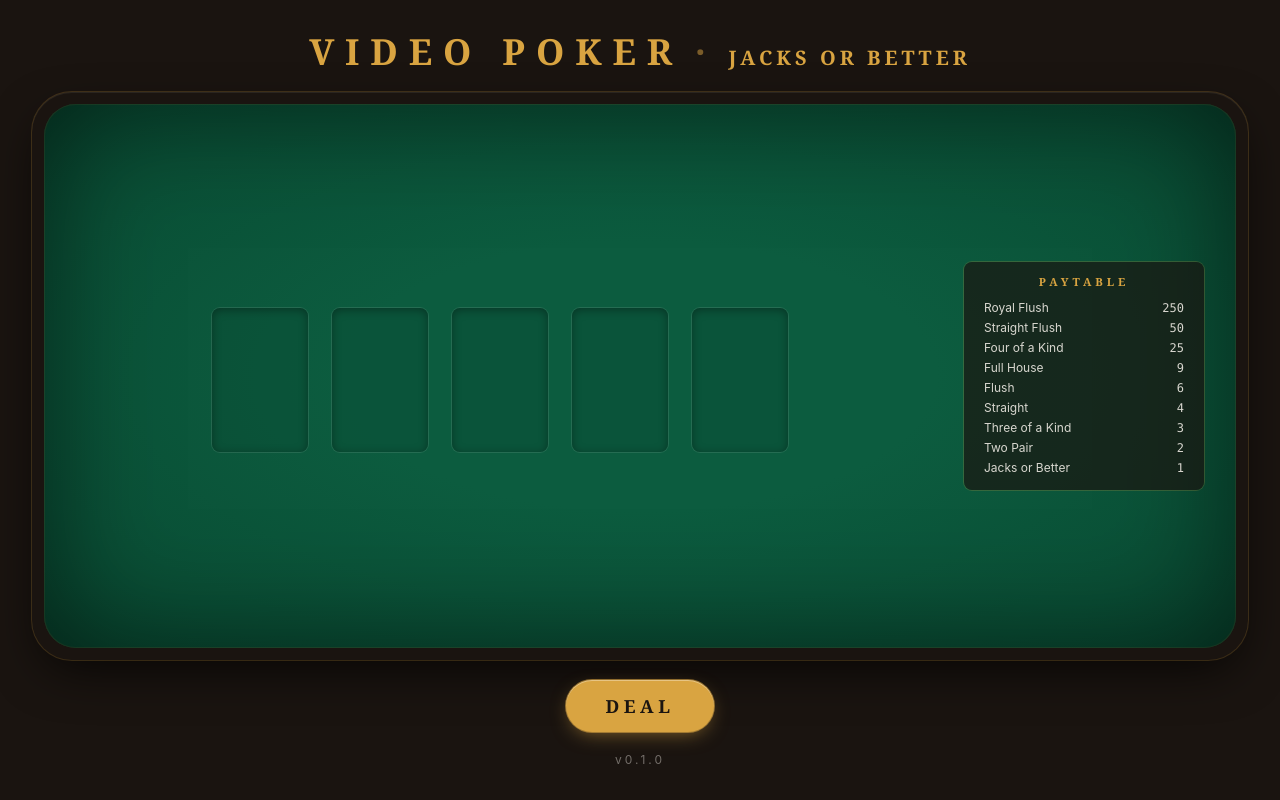
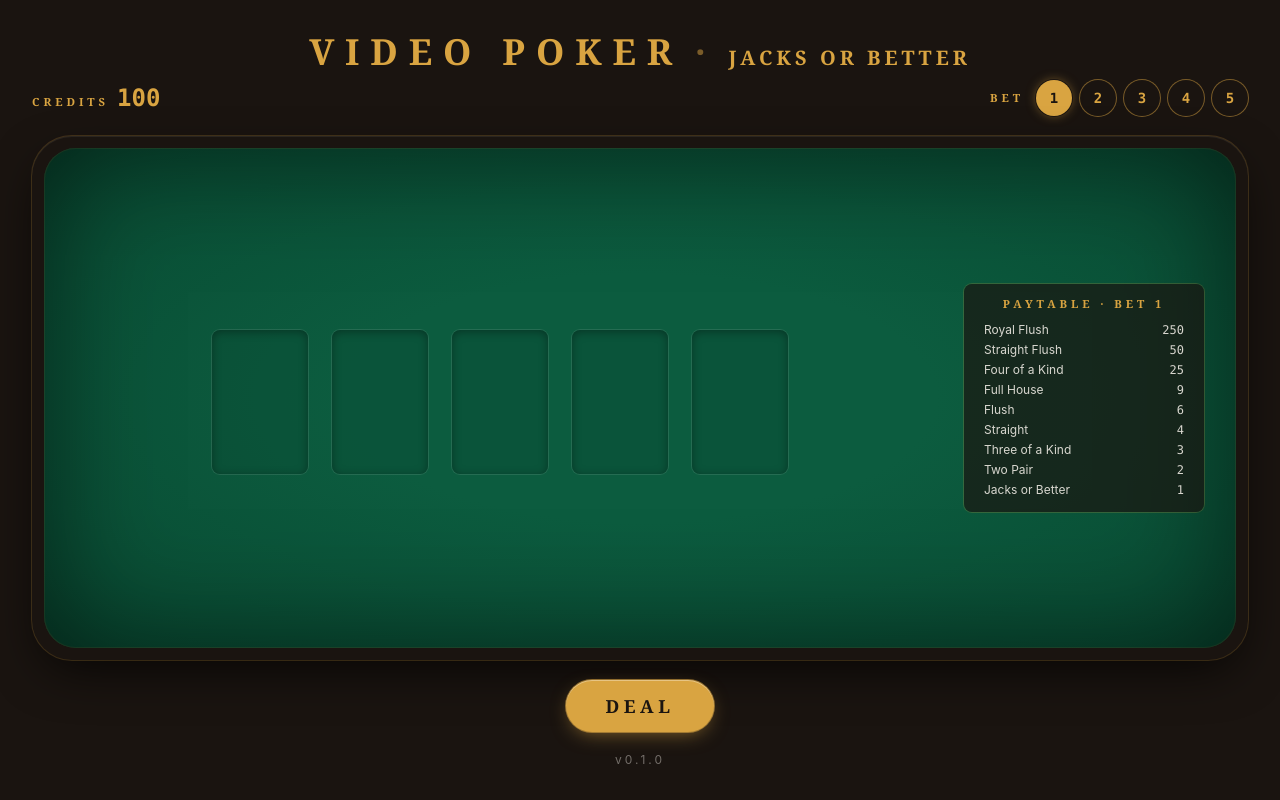
Before and after one commit to jonathan-epita/poker-react, a React (Vite) app: page / in a window 1280 px wide. Built offline with nearby package versions, Linux system fonts and the light colour scheme.

Commit message:
feat: ✨ credit economy with betting and payouts

```diff
--- a/src/App.tsx
+++ b/src/App.tsx
@@ -1,20 +1,28 @@
 import { useReducer } from "react";
+import BetSelector from "./components/BetSelector";
 import Card from "./components/Card";
+import GameOverOverlay from "./components/GameOverOverlay";
 import Paytable from "./components/Paytable";
 import ResultBadge from "./components/ResultBadge";
+import ResultBanner from "./components/ResultBanner";
+import { GOLD_BUTTON } from "./components/button";
 import { evaluate } from "./engine/evaluate";
 import {
+  type Bet,
   type HoldIndex,
   dealDeck,
   gameReducer,
   HAND_SIZE,
   initialState,
+  isGameOver,
 } from "./game/reducer";
 
 /**
  * The casino table shell: a dark rail framing the felt, a gold masthead, a
- * controls row, a version stamp. The machine state lives here in `useReducer`
- * over the framework-free reducer; components below stay presentational.
+ * credits-and-bet rail, a controls row, a version stamp. The machine state
+ * lives here in `useReducer` over the framework-free reducer; components
+ * below stay presentational. The optional `rng` is the Deal's injectable
+ * randomness — the production default is `Math.random`; tests seed it.
  */
 
 /** Empty felt slot: same footprint as a size-md Card so the layout never
@@ -22,21 +30,24 @@ import {
 const SLOT_FRAME =
   "aspect-[2/3] w-24 rounded-lg bg-felt-deep/40 shadow-[inset_0_2px_10px_rgb(0_0_0/0.35)] ring-1 ring-cream/10";
 
-/** The controls row's gold pill, present in every phase. */
-const BUTTON_STYLE =
-  "rounded-full bg-gold px-10 py-3 font-serif text-lg font-bold tracking-[0.25em] text-rail uppercase shadow-[0_6px_20px_-6px_rgb(217_164_65/0.6),inset_0_1px_0_rgb(255_255_255/0.35)] ring-1 ring-gold/60 transition-[filter,transform] hover:brightness-110 active:translate-y-px";
+interface AppProps {
+  /** Shuffle source for `dealDeck`; deterministic in tests. */
+  rng?: () => number;
+}
 
-export default function App() {
+export default function App({ rng = Math.random }: AppProps) {
   const [state, dispatch] = useReducer(gameReducer, undefined, initialState);
   const idle = state.phase === "idle";
   const dealt = state.phase === "dealt";
+  const settled = state.phase === "settled";
+  const gameOver = isGameOver(state);
   // Derivation, not state: the Rank is computed at render, never stored.
   const result = state.hand.length === HAND_SIZE ? evaluate(state.hand) : null;
 
   const primaryAction = () =>
     dispatch(
       idle
-        ? { type: "DEAL", deck: dealDeck() }
+        ? { type: "DEAL", deck: dealDeck(rng) }
         : dealt
           ? { type: "DRAW" }
           : { type: "NEW_HAND" },
@@ -44,6 +55,7 @@ export default function App() {
 
   return (
     <div className="flex h-dvh flex-col gap-5 overflow-hidden bg-rail p-4 text-cream sm:p-8">
+      {/* Top rail: masthead, then CREDITS left and the BET selector right. */}
       <header className="shrink-0 text-center">
         <h1 className="font-serif text-2xl font-bold tracking-[0.3em] text-gold uppercase sm:text-4xl">
           Video Poker
@@ -54,14 +66,41 @@ export default function App() {
             Jacks or Better
           </span>
         </h1>
+        <div className="mt-2 flex flex-wrap items-center justify-between gap-x-4 gap-y-2">
+          <p className="flex items-baseline gap-2">
+            <span className="font-serif text-[0.7rem] font-bold tracking-[0.35em] text-gold uppercase">
+              Credits
+            </span>
+            <span
+              className="font-mono text-2xl font-bold text-gold tabular-nums"
+              data-testid="credits"
+            >
+              {state.credits}
+            </span>
+          </p>
+          {!gameOver && (
+            <BetSelector
+              bet={state.bet}
+              credits={state.credits}
+              enabled={idle}
+              onSelect={(bet: Bet) => dispatch({ type: "SET_BET", bet })}
+            />
+          )}
+        </div>
       </header>
 
       {/* Rail: a bevelled frame that the felt sits inside. */}
       <div className="min-h-0 flex-1 rounded-[2.5rem] bg-rail p-2 shadow-[inset_0_1px_0_rgb(250_246_238/0.07),0_18px_50px_-12px_rgb(0_0_0/0.8)] ring-1 ring-gold/20 sm:p-3">
-        <div className="flex h-full w-full flex-col items-center justify-center gap-4 overflow-hidden rounded-[2rem] bg-[radial-gradient(ellipse_at_center,var(--color-felt)_35%,var(--color-felt-deep)_100%)] p-4 shadow-[inset_0_0_120px_rgb(0_0_0/0.55),inset_0_0_0_1px_rgb(217_164_65/0.12)] lg:flex-row lg:gap-10 lg:p-8">
-          {/* Hand column: the Badge over the dealt Hand, or five empty slots. */}
+        <div className="relative flex h-full w-full flex-col items-center justify-center gap-4 overflow-hidden rounded-[2rem] bg-[radial-gradient(ellipse_at_center,var(--color-felt)_35%,var(--color-felt-deep)_100%)] p-4 shadow-[inset_0_0_120px_rgb(0_0_0/0.55),inset_0_0_0_1px_rgb(217_164_65/0.12)] lg:flex-row lg:gap-10 lg:p-8">
+          {/* Hand column: Banner (settled) or Badge (dealt) over the Hand,
+              or five empty slots while idle. Hidden entirely on game over —
+              the overlay owns the felt then. */}
+          {!gameOver && (
             <div className="flex min-h-0 flex-1 flex-col items-center justify-center gap-3 pt-2 sm:gap-6">
-            {result !== null && <ResultBadge label={result.label} />}
+              {settled && result !== null && (
+                <ResultBanner label={result.label} payout={state.lastPayout} />
+              )}
+              {dealt && result !== null && <ResultBadge label={result.label} />}
               <div className="flex flex-wrap items-center justify-center gap-3 sm:gap-6">
                 {idle
                   ? Array.from({ length: HAND_SIZE }, (_, position) => (
@@ -88,18 +127,32 @@ export default function App() {
                     ))}
               </div>
             </div>
+          )}
 
           {/* Paytable: right of the Hand on desktop, below it on mobile. */}
-          <Paytable rank={result !== null ? result.rank : null} />
+          <Paytable
+            bet={state.bet}
+            rank={result !== null && !gameOver ? result.rank : null}
+          />
+
+          {gameOver && (
+            <GameOverOverlay
+              credits={state.credits}
+              onNewSession={() => dispatch({ type: "NEW_SESSION" })}
+            />
+          )}
         </div>
       </div>
 
-      {/* Controls row: the machine's single primary action, by phase. */}
+      {/* Controls row: the machine's single primary action, by phase. A
+          busted Session answers only to NEW SESSION, on the overlay. */}
+      {!gameOver && (
         <div className="flex shrink-0 justify-center">
-        <button type="button" onClick={primaryAction} className={BUTTON_STYLE}>
+          <button className={GOLD_BUTTON} onClick={primaryAction} type="button">
             {idle ? "DEAL" : dealt ? "DRAW" : "NEW HAND"}
           </button>
         </div>
+      )}
 
       <footer className="shrink-0 text-center text-xs tracking-[0.25em] text-cream/40">
         v{__APP_VERSION__}
--- /dev/null
+++ b/src/components/BetSelector.tsx
@@ -0,0 +1,62 @@
+import { type Bet, BET_VALUES } from "../game/reducer";
+
+/**
+ * The BET selector: five gold-outlined pills on the rail, 1 through 5. The
+ * active stake is gold-filled; a pill costing more than the balance is
+ * disabled, so the Bet can never outrun the Session. Interactive only while
+ * the machine is idle — the whole component is disabled otherwise.
+ */
+
+interface BetSelectorProps {
+  /** The current stake. */
+  bet: Bet;
+  /** The Session balance — pills above it are disabled. */
+  credits: number;
+  /** False while a Hand is on the felt: a stake is chosen only before a Deal. */
+  enabled: boolean;
+  onSelect: (bet: Bet) => void;
+}
+
+export default function BetSelector({
+  bet,
+  credits,
+  enabled,
+  onSelect,
+}: BetSelectorProps) {
+  return (
+    <div
+      aria-label="Bet"
+      className="flex items-center gap-1.5 sm:gap-2"
+      role="group"
+    >
+      <span className="mr-1 font-serif text-[0.7rem] font-bold tracking-[0.35em] text-gold uppercase">
+        Bet
+      </span>
+      {BET_VALUES.map((option) => {
+        const active = option === bet;
+        const disabled = !enabled || option > credits;
+        return (
+          <button
+            aria-current={active ? "true" : undefined}
+            aria-label={`BET ${option}`}
+            className={`h-8 w-8 rounded-full font-mono text-sm font-bold tabular-nums ring-1 transition-[filter,opacity] sm:h-9 sm:w-9 ${
+              active
+                ? "bg-gold text-rail shadow-[0_0_12px_-2px_rgb(217_164_65/0.7)]"
+                : "text-gold ring-gold/50"
+            } ${
+              disabled
+                ? "cursor-not-allowed opacity-30"
+                : "cursor-pointer hover:brightness-125"
+            }`}
+            disabled={disabled}
+            key={option}
+            onClick={() => onSelect(option)}
+            type="button"
+          >
+            {option}
+          </button>
+        );
+      })}
+    </div>
+  );
+}
--- /dev/null
+++ b/src/components/GameOverOverlay.tsx
@@ -0,0 +1,41 @@
+import { GOLD_BUTTON } from "./button";
+
+/**
+ * The game-over overlay: shown full-felt when a settled Hand has left the
+ * Session below one credit. It replaces everything on the felt — NEW SESSION
+ * is the only control the machine still offers — and reports the final
+ * balance under the headline.
+ */
+
+interface GameOverOverlayProps {
+  /** The busted Session's closing balance. */
+  credits: number;
+  onNewSession: () => void;
+}
+
+export default function GameOverOverlay({
+  credits,
+  onNewSession,
+}: GameOverOverlayProps) {
+  return (
+    <div
+      className="absolute inset-0 z-10 grid place-items-center rounded-[2rem] bg-rail/85 backdrop-blur-[3px]"
+      data-testid="game-over-overlay"
+    >
+      <div className="flex flex-col items-center gap-5">
+        <p className="font-serif text-4xl font-bold tracking-[0.35em] text-gold uppercase shadow-[0_0_30px_rgb(217_164_65/0.35)] sm:text-5xl">
+          GAME OVER
+        </p>
+        <p className="text-sm tracking-[0.25em] text-cream/60 uppercase">
+          Final credits{" "}
+          <span className="font-mono text-lg font-bold text-gold tabular-nums">
+            {credits}
+          </span>
+        </p>
+        <button className={GOLD_BUTTON} onClick={onNewSession} type="button">
+          NEW SESSION
+        </button>
+      </div>
+    </div>
+  );
+}
--- a/src/components/Paytable.tsx
+++ b/src/components/Paytable.tsx
@@ -3,23 +3,26 @@ import { PAYTABLE } from "../engine/paytable";
 
 /**
  * The Paytable panel: the nine paying Ranks in table order, label left and
- * payout right in monospace tabular numbers. The row matching the current
- * Rank turns gold — but only when it actually pays: a losing High Card
- * highlights nothing. Static config, so a reload never changes it.
+ * payout right in monospace tabular numbers. Values are credits-per-credit-bet
+ * × the current Bet, so the rows tick with the selector. The row matching the
+ * current Rank turns gold — but only when it actually pays: a losing High
+ * Card highlights nothing. Static config, so a reload never changes it.
  */
 
 interface PaytableProps {
   /** Rank of the Hand on the felt, or null while idle. */
   rank: HandRank | null;
+  /** The current Bet — every displayed payout scales with it. */
+  bet: number;
 }
 
-export default function Paytable({ rank }: PaytableProps) {
+export default function Paytable({ rank, bet }: PaytableProps) {
   const payingRanks = [...PAYTABLE].filter(([, payout]) => payout > 0);
 
   return (
     <aside className="w-full max-w-sm rounded-lg bg-rail/70 p-3 ring-1 ring-gold/20 lg:w-60 lg:shrink-0">
       <h2 className="mb-2 text-center font-serif text-[0.7rem] font-bold tracking-[0.35em] text-gold uppercase">
-        Paytable
+        Paytable · Bet {bet}
       </h2>
       <ul className="grid grid-cols-3 gap-x-4 gap-y-1 lg:flex lg:flex-col lg:gap-0">
         {payingRanks.map(([entry, payout]) => {
@@ -35,7 +38,7 @@ export default function Paytable({ rank }: PaytableProps) {
                 {RANK_LABEL[entry]}
               </span>
               <span className="self-end font-mono text-[0.65rem] tabular-nums lg:self-auto lg:text-xs">
-                {payout}
+                {payout * bet}
               </span>
             </li>
           );
--- a/src/components/ResultBadge.tsx
+++ b/src/components/ResultBadge.tsx
@@ -1,7 +1,8 @@
 /**
  * The Badge: a gold-bordered pill naming the current Hand. Informational only
- * — payout comes from the post-Draw hand (phase 05) — so the caption under it
- * says what to do with it. Rendered only while a Hand is on the felt.
+ * — payout comes solely from the post-Draw hand (banked rule) — so the
+ * caption under it says what to do with it. Rendered only while a Hand is
+ * dealt but not yet settled.
  */
 
 interface ResultBadgeProps {
--- /dev/null
+++ b/src/components/ResultBanner.tsx
@@ -0,0 +1,34 @@
+/**
+ * The settled ResultBanner: replaces the informational Badge once the Hand
+ * settles. A paying Hand reads `RESULT — {label} · +{payout}` and glows gold;
+ * a silent one reads `{label} · no payout` and stays dim. The caption keeps
+ * the banked rule visible: only the final Hand pays.
+ */
+
+interface ResultBannerProps {
+  /** The final Hand's name, straight from `evaluate`. */
+  label: string;
+  /** Credits the Settle added — 0 for a Hand that did not pay. */
+  payout: number;
+}
+
+export default function ResultBanner({ label, payout }: ResultBannerProps) {
+  const won = payout > 0;
+  return (
+    <div className="flex flex-col items-center gap-1">
+      <span
+        data-testid="result-banner"
+        className={`rounded-full px-6 py-1.5 font-serif text-lg font-bold tracking-[0.2em] uppercase ${
+          won
+            ? "bg-gold/15 text-gold shadow-[0_0_22px_-2px_rgb(217_164_65/0.8)] ring-1 ring-gold"
+            : "text-cream/50 ring-1 ring-cream/15"
+        }`}
+      >
+        {won ? `Result — ${label} · +${payout}` : `${label} · no payout`}
+      </span>
+      <span className="text-[0.65rem] tracking-[0.2em] text-cream/50 uppercase">
+        Only the final hand pays
+      </span>
+    </div>
+  );
+}
--- /dev/null
+++ b/src/components/button.ts
@@ -0,0 +1,6 @@
+/**
+ * The machine's gold pill — shared by the primary control and the NEW
+ * SESSION button so the two actions always read as one family.
+ */
+export const GOLD_BUTTON =
+  "rounded-full bg-gold px-10 py-3 font-serif text-lg font-bold uppercase tracking-[0.25em] text-rail shadow-[0_6px_20px_-6px_rgb(217_164_65/0.6),inset_0_1px_0_rgb(255_255_255/0.35)] ring-1 ring-gold/60 transition-[filter,transform] hover:brightness-110 active:translate-y-px";
--- a/src/game/reducer.ts
+++ b/src/game/reducer.ts
@@ -8,14 +8,30 @@
  * Deal payload carries ten cards — five for the Hand, five reserved as the
  * Draw tail — so replacement cards can never be ones the Hand already shows.
  * `dealDeck` is the factory the UI uses to build that payload.
+ *
+ * The economy rides the same machine: DEAL deducts the bet, DRAW settles the
+ * payout (Paytable × bet), and a Session that drops below one credit is over
+ * — `isGameOver` derives that from the state, it is never stored. The only
+ * way out of a busted Session is NEW SESSION.
  */
 
 import { type Card, buildDeck, shuffle } from "../engine/cards";
+import { evaluate } from "../engine/evaluate";
+import { payoutFor } from "../engine/paytable";
 
 export type GamePhase = "idle" | "dealt" | "settled";
 
 /** Positions in the Hand a Hold can target. */
 export type HoldIndex = 0 | 1 | 2 | 3 | 4;
+
+/** The stakes a Bet can take: 1–5 credits per Deal. */
+export type Bet = 1 | 2 | 3 | 4 | 5;
+
+/** Every selectable stake, in rail order. */
+export const BET_VALUES: readonly Bet[] = [1, 2, 3, 4, 5];
+
+/** Credits a Session starts with — and the only balance NEW SESSION gives. */
+export const STARTING_CREDITS = 100;
 
 export interface GameState {
   phase: GamePhase;
@@ -25,13 +41,21 @@ export interface GameState {
   held: boolean[];
   /** The reserved Draw tail: deck positions AFTER the initial five. */
   deck: Card[];
+  /** Session balance: deducted on Deal, credited on Settle, never stored. */
+  credits: number;
+  /** Credits staked on the next Deal; never above the balance. */
+  bet: Bet;
+  /** Credits the last Settle added; 0 until a Hand pays. */
+  lastPayout: number;
 }
 
 export type GameAction =
   | { type: "DEAL"; deck: Card[] }
   | { type: "TOGGLE_HOLD"; index: HoldIndex }
   | { type: "DRAW" }
-  | { type: "NEW_HAND" };
+  | { type: "NEW_HAND" }
+  | { type: "SET_BET"; bet: Bet }
+  | { type: "NEW_SESSION" };
 
 /** Cards per Hand — shared by the Deal and by the empty slots in the UI. */
 export const HAND_SIZE = 5;
@@ -44,7 +68,23 @@ function emptyHeld(): boolean[] {
 }
 
 export function initialState(): GameState {
-  return { phase: "idle", hand: [], held: emptyHeld(), deck: [] };
+  return {
+    phase: "idle",
+    hand: [],
+    held: emptyHeld(),
+    deck: [],
+    credits: STARTING_CREDITS,
+    bet: 1,
+    lastPayout: 0,
+  };
+}
+
+/**
+ * Game over is DERIVED, never stored: a settled Hand that left the Session
+ * below one credit. The UI shows the overlay exactly when this holds.
+ */
+export function isGameOver(state: GameState): boolean {
+  return state.phase === "settled" && state.credits < 1;
 }
 
 /**
@@ -61,15 +101,24 @@ export function dealDeck(rng: () => number = Math.random): Card[] {
  */
 export function gameReducer(state: GameState, action: GameAction): GameState {
   switch (action.type) {
+    case "SET_BET":
+      // A Bet is chosen only while idle, and only as far as the balance
+      // allows: the clamp happens by refusing the illegal raise outright.
+      if (state.phase !== "idle" || action.bet > state.credits) return state;
+      return { ...state, bet: action.bet };
     case "DEAL":
-      // A Deal is legal only from idle; the payload's first five cards are
-      // the Hand, the rest wait in the tail for the single Draw.
-      if (state.phase !== "idle") return state;
+      // A Deal is legal only from idle and only while the Session can stake
+      // the Bet; the payload's first five cards are the Hand, the rest wait
+      // in the tail for the single Draw. The stake leaves the balance now.
+      if (state.phase !== "idle" || state.credits < 1) return state;
       return {
+        ...state,
         phase: "dealt",
         hand: action.deck.slice(0, HAND_SIZE),
         held: emptyHeld(),
         deck: action.deck.slice(HAND_SIZE),
+        credits: state.credits - state.bet,
+        lastPayout: 0,
       };
     case "TOGGLE_HOLD":
       // Holds exist only between Deal and Draw. Flipping one slot builds a
@@ -81,21 +130,36 @@ export function gameReducer(state: GameState, action: GameAction): GameState {
       };
     case "DRAW": {
       // The single Draw: held cards keep their slots, every unheld slot
-      // takes the next reserved replacement in order. Phase settles.
+      // takes the next reserved replacement in order. The final Hand settles:
+      // payout = Paytable × bet, credited AFTER the Deal's deduction, so a
+      // no-payout Hand is a net loss of the Bet.
       if (state.phase !== "dealt") return state;
       let next = 0;
+      const hand = state.hand.map((card, i) =>
+        state.held[i] ? card : state.deck[next++],
+      );
+      const lastPayout = payoutFor(evaluate(hand).rank, state.bet);
       return {
+        ...state,
         phase: "settled",
-        hand: state.hand.map((card, i) =>
-          state.held[i] ? card : state.deck[next++],
-        ),
-        held: state.held,
-        deck: state.deck,
+        hand,
+        lastPayout,
+        credits: state.credits + lastPayout,
       };
     }
     case "NEW_HAND":
-      // Back to a fresh idle machine — held resets; legal once a Hand is felt.
-      return state.phase === "idle" ? state : initialState();
+      // Back to a fresh idle machine — held and the payout banner reset, but
+      // the Session's credits and chosen bet carry over. Legal once a Hand
+      // is felt.
+      if (state.phase === "idle") return state;
+      return {
+        ...initialState(),
+        credits: state.credits,
+        bet: state.bet,
+      };
+    case "NEW_SESSION":
+      // The only exit from a busted Session: exactly a fresh 100-credit one.
+      return initialState();
     default:
       // Unknown actions leave the machine untouched.
       return state;
```
Also changed, not shown: 2 other files (tests, documents, lock files or other folders). Lines whose indentation alone changed are shown as unchanged.
